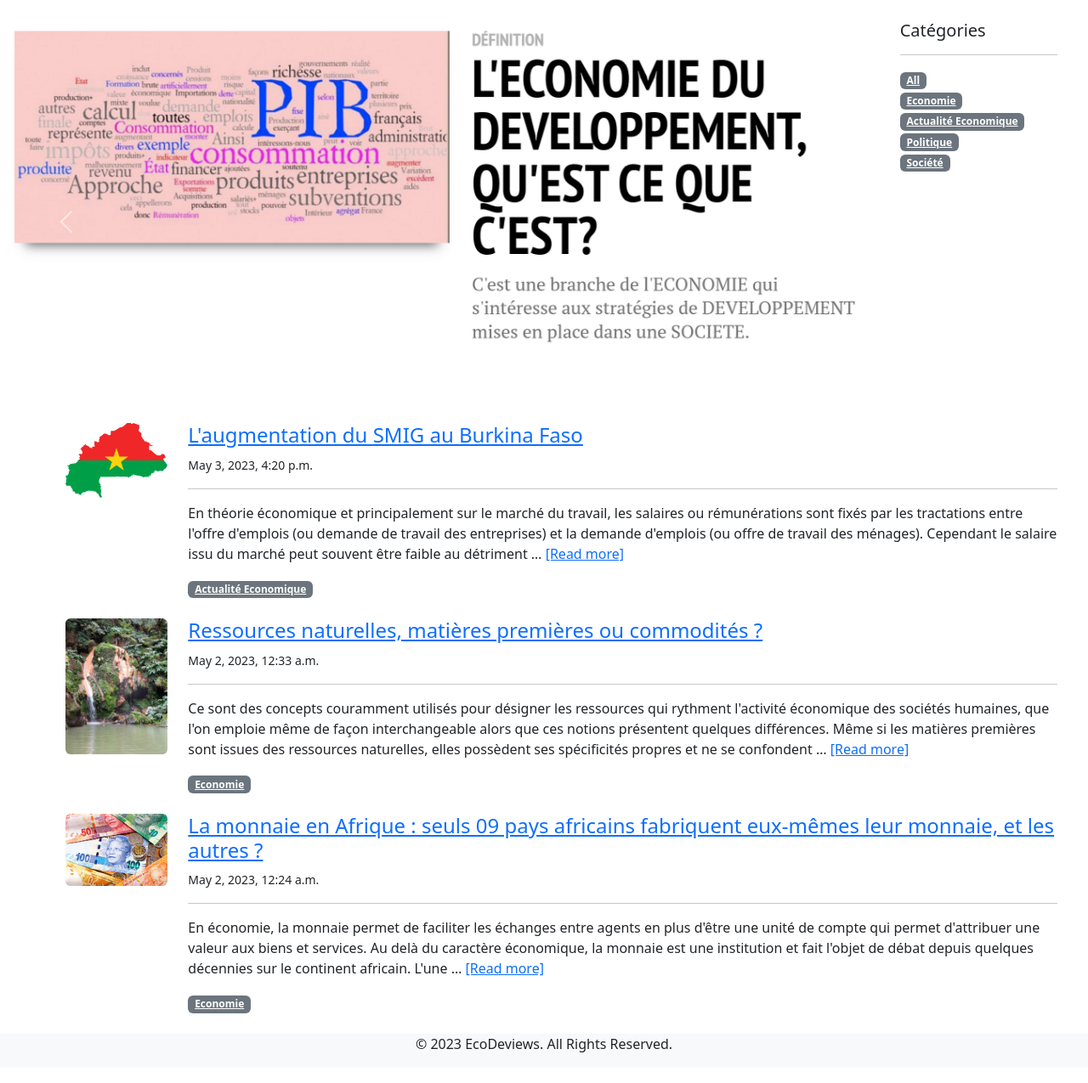
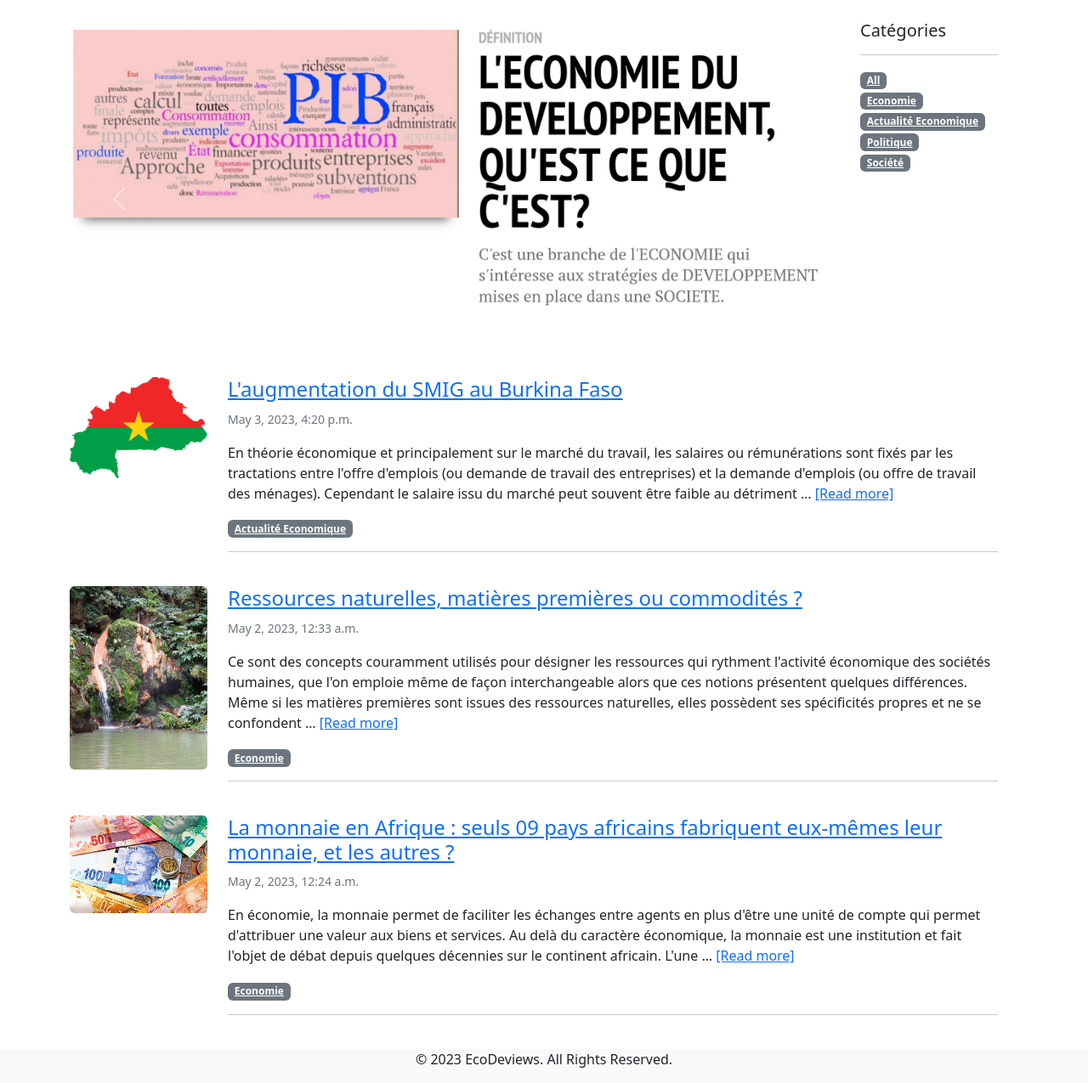
Before and after one commit to daj10/Ecodeviews-Django, a Django app: page /blog/posts/ in a window 1280 px wide. Shown: the part 56-1331 px from the top of the page at 85% size. Before the commit the page ends 1295 px from the top, so only its background shows below. Run offline with Django 4.2, Linux system fonts and the light colour scheme; data comes from the database, SQL or seed files in the repository; both versions use the stored data as it was after the commit; some libraries are stand-ins or nearby versions.

Commit message:
home page image zone

```diff
--- a/blog/templates/blog/post_list.html
+++ b/blog/templates/blog/post_list.html
@@ -52,13 +52,15 @@
     {# Injection List des posts #}
     {% for post in posts %}
         <div class="row">
-            <div class="col-sm-2 col-12">
-                <img src="{{post.illustration.url}}" class="img-fluid float-end rounded mx-auto d-block "  height="100" width="120">
+            <div class="col-sm-2 col-12" >
+                <img src="{{post.illustration.url}}"
+                     class="img-fluid float-end rounded mx-auto d-block "
+                     height="150" width="200">
             </div>
             <div class="col-sm-10 mb-4">
                 <h4> <a href="{% url 'post-detail' post.pk %}"> {{ post.title }}</a></h4>
-                <small>{{ post.created_at }}</small>
-                <hr>
+                <small class="text-muted">{{ post.created_at }}</small>
+
                 <p class="text-muted">
                     {{ post.text|linebreaks|safe|truncatewords:50 }}
                     <a href="{% url 'post-detail' post.pk %}">[Read more]</a>
@@ -67,7 +69,7 @@
                 <a href="{% url 'post-list' post.category.slug %}" class="badge bg-secondary text-white">
                 {{ post.category.name|capfirst }}
                 </a>
-
+                <hr>
             </div>
         </div>
 
--- a/templates/base.html
+++ b/templates/base.html
@@ -46,7 +46,7 @@
 </nav>
 
 
-<div class="container-fluid">
+<div class="container">
     <div class="row mt-4">
         {% block content %} Please Override this Block! {% endblock %}
 
```
Also changed, not shown: db.sqlite3, media/upload/smic.png (added).
